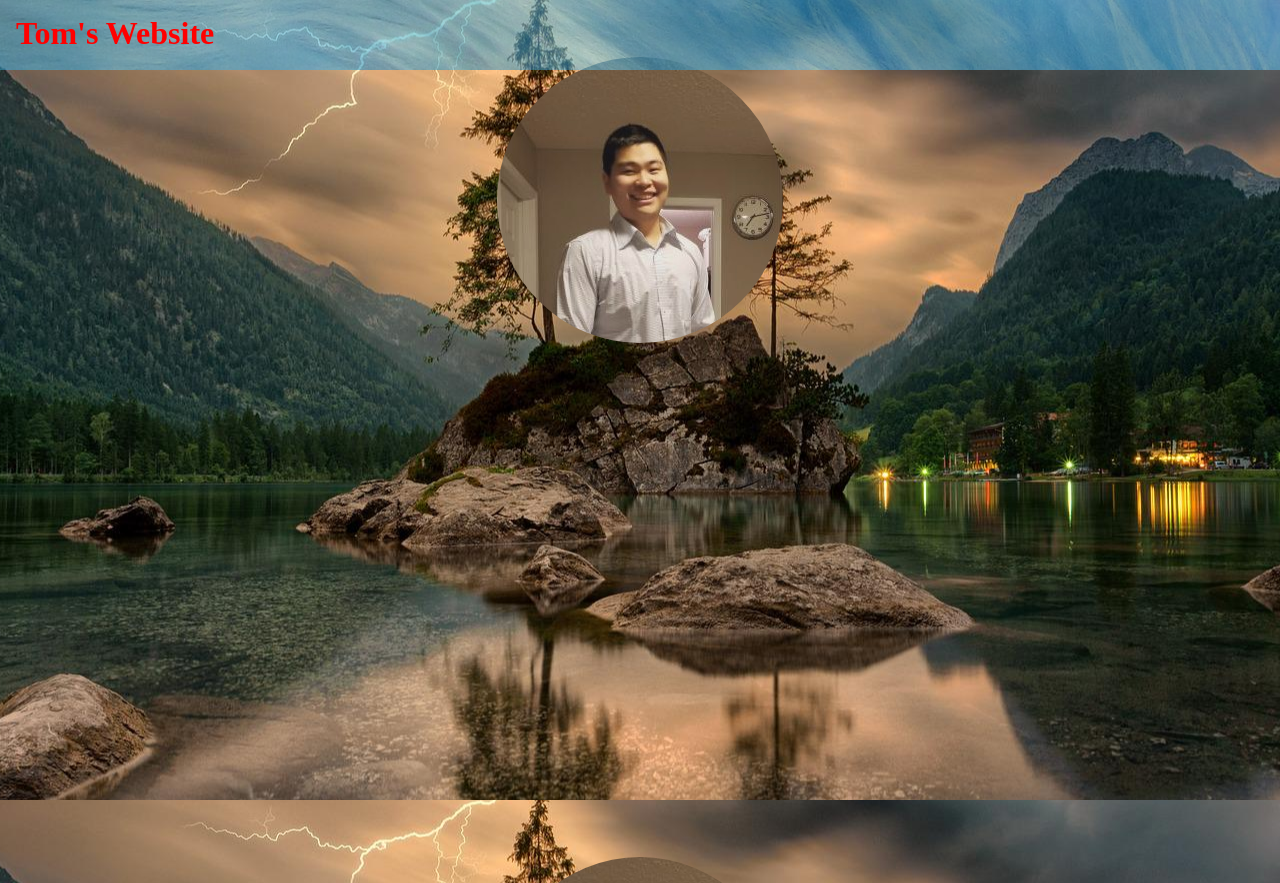
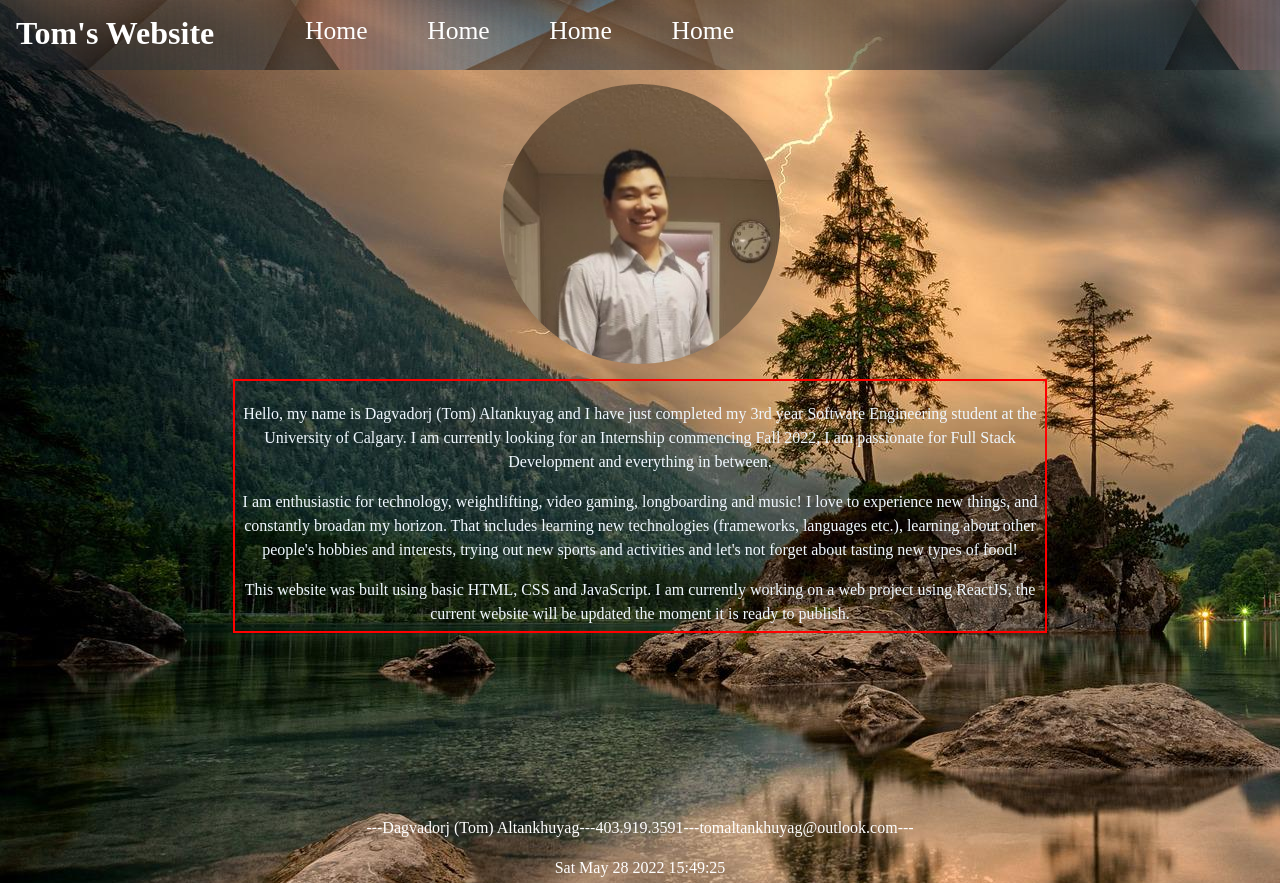
Before and after one commit to TomAltankhuyag/Website2.0, a plain HTML site: page index.html in a window 1280 px wide. Shown: the top 883 px of the page. Drawn offline with Linux system fonts and the light colour scheme.

Commit message:
Major update
Added major html and css changes

```diff
--- a/css/index.css
+++ b/css/index.css
@@ -1,7 +1,17 @@
 body {
     margin: 0;
     line-height: 3vh;
+    box-sizing: border-box;
+    background-image: url('../images/nature.jpg');
+    background-repeat: no-repeat;
+    background-attachment: fixed;
 
+}
+html{
+    scroll-behavior: smooth;
+}
+a{
+    text-decoration: none;
 }
 
 .clr {
@@ -29,7 +39,7 @@ body {
     max-height: inherit;
     height: 100%;
     width: 100%;
-    background-image: url('../images/header-image.jpg');
+    background-image: url('../images/darkB.jpg');
     opacity: 0.5;
     z-index: 1;
 
@@ -39,47 +49,93 @@ body {
 
     position: absolute;
     padding-left: 0.5em;
-    color: red;
-    border-color: black;
+    color: white;
+    border-color: white;
     opacity: 1;
     z-index: 3;
+    float: left;
+
+}
+
+.links{
+    position: absolute;
+
+    color: white;
+    opacity: 1;
+    z-index: 3;
+    float: left;
+    left: 30vh;
+    top: -10%;
+    word-spacing: 2em;
+    font-size: 1.6em;
+
+    margin-left: 5%;
+}
+
+.links ul{
+    padding: 0;
+    list-style: none;
+}
+
+.links li {
+    color: white;
+
+    display: inline;
+    padding: 1px;
+    border-radius: 10%;
+    /* 112, 128, 143) */
 
 }
 
 .about-me {
 
     background-image: url('../images/nature.jpg');
-    background-position: center;
+    background-position: static;
     position: relative;
     min-height: 100vh;
 }
 
 
-
 #profile-picture {
     position: absolute;
     margin: auto;
-    max-height: 286px;
-    max-width: 286px;
-    width: 100vh;
+    max-height: 35vh;
+    max-width: 35vh;
+    width: 100%;
     height: auto;
-    top: 25%;
+    top: 28%;
     left: 50%;
     transform: translate(-50%, -50%);
-    /* background-image: url('../images/profilePic.jpg'); */
-
-    /* background-repeat: no-repeat; */
-    /* top: 50%;
-    left: 50%;
-    transform: translate(-50%, -50%); */
-
 }
 
 .pImg {
-    /* position: center ; */
     border-radius: 50%;
-
     width: 100%;
     height: 100%;
-    /* margin-left: 50%; */
 }
+
+.description{
+
+    color: aliceblue;
+    font-size: 2vh;
+    text-align: center;
+
+    position: absolute;
+    width: 100vh;
+    height: 30vh;
+    border: 2px solid red;
+    bottom: 5%;
+    left: 50%;
+    transform: translate(-50%, -50%);
+    margin: auto;
+    padding: 5px;
+    /* display: inline-block; */
+}
+
+#main-footer{
+
+    color: #fff;
+    text-align: center;
+
+    /* margin-top: 40px; */
+}
--- a/index.html
+++ b/index.html
@@ -2,6 +2,7 @@
 <html lang="en">
 
 <head>
+
     <link rel="stylesheet" href="./css/index.css">
     <meta charset="UTF-8">
 
@@ -13,13 +14,54 @@
 <body>
 
     <div class="my-header">
-        <h1>Tom's Website</h1>
+         <a href="#home"><h1> Tom's Website </h1> </a>
         <div id="my-header"> </div>
+        <div class="links">
+            <ul>
+                <a href="#home"><li>Home</li></a>
+                <a href=""><li>Home</li></a>
+                <a href=""><li>Home</li></a>
+                <a href=""><li>Home</li></a>
+
+            </ul>
+        </div>
     </div>
 
 
 
-    <div class="about-me">
+    <div class="about-me" id="home">
+        <div class="container">
+            <div id="profile-picture">
+                <img src="./images/profilePic.jpg" class="pImg">
+            </div>
+        </div>
+
+        <div class="container">
+            <div class="description">
+                <p>
+                    Hello, my name is Dagvadorj (Tom) Altankuyag and I have just completed my 3rd year Software Engineering student at the University of Calgary. I am currently looking for an Internship commencing Fall 2022, I am passionate for Full Stack Development and everything in between.
+                </p>
+                <p>
+                   I am enthusiastic for technology, weightlifting, video gaming, longboarding and music! I love to experience new things, and constantly broadan my horizon.
+                   That includes learning new technologies (frameworks, languages etc.), learning about other people's hobbies and interests, trying out new sports and activities and let's not forget about tasting new types of food!
+                </p>
+                <p>
+                    This website was built using basic HTML, CSS and JavaScript. I am currently working on a web project using ReactJS, the current website will be updated the moment it is ready to publish.
+                </p>
+
+            </div>
+
+        </div>
+    </div>
+
+
+
+
+
+
+
+
+    <!-- <div class="about-me">
         <div class="container">
             <div id="profile-picture">
                 <img src="./images/profilePic.jpg" class="pImg">
@@ -27,24 +69,22 @@
         </div>
     </div>
 
-    <div class="about-me">
+    <div class="about-me" id="test1">
         <div class="container">
             <div id="profile-picture">
                 <img src="./images/profilePic.jpg" class="pImg">
             </div>
         </div>
-    </div>
-
-    <div class="about-me">
-        <div class="container">
-            <div id="profile-picture">
-                <img src="./images/profilePic.jpg" class="pImg">
-            </div>
-        </div>
-    </div>
+    </div> -->
 
 
-
+    <footer id="main-footer">
+        <p>---Dagvadorj (Tom) Altankhuyag---403.919.3591---tomaltankhuyag@outlook.com---</p>
+        <p id="footer-date"></p>
+    </footer>
+    <script>
+        document.getElementById("footer-date").innerHTML = Date().substring(0,25)
+        </script>
 
     <!-- hello skrrr -->
 </body>
```
Also changed, not shown: test.html (added, +12 -0 lines), images/darkB.jpg (added).
